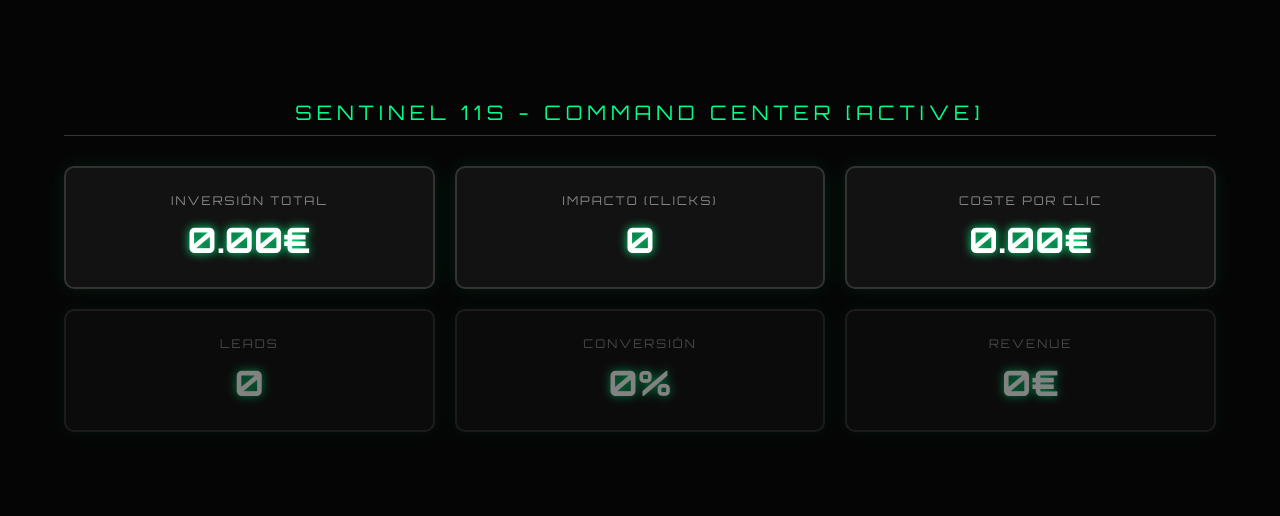
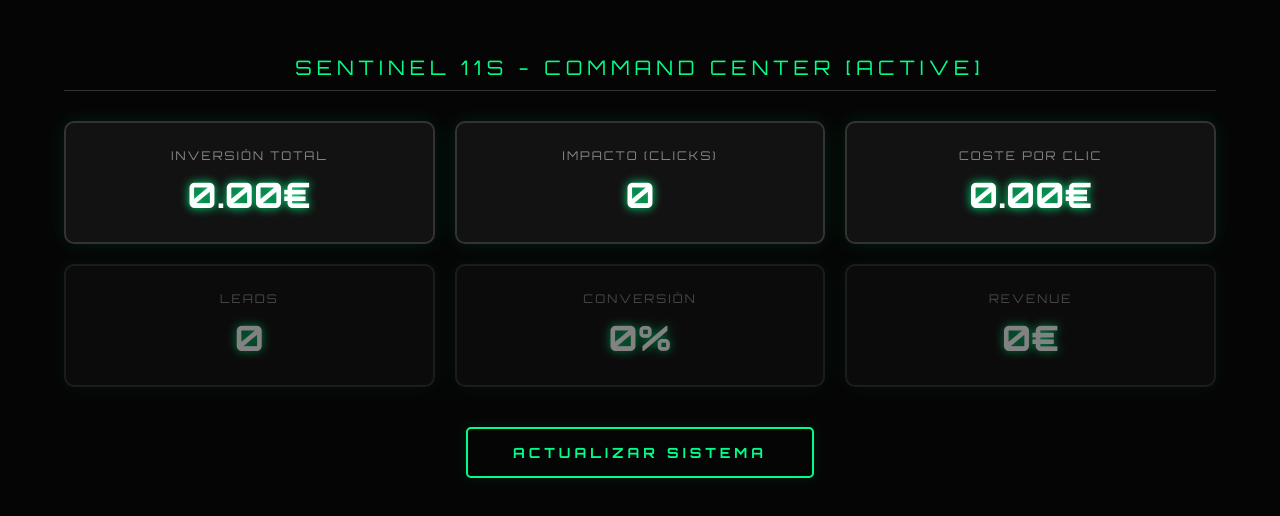
Before and after one commit to ventasonlinelab-source/dashboard, a plain HTML site: page index.html in a window 1280 px wide. Shown: the part 134-650 px from the top of the page. Drawn offline with Linux system fonts and the light colour scheme; no server answers.

Commit message:
index.html

```diff
--- a/index.html
+++ b/index.html
@@ -4,13 +4,19 @@
     <meta charset="UTF-8">
     <link href="https://fonts.googleapis.com/css2?family=Orbitron:wght@400;700&display=swap" rel="stylesheet">
     <style>
-        body { background: #050505; color: #00ff88; font-family: 'Orbitron', sans-serif; display: flex; justify-content: center; align-items: center; height: 100vh; margin: 0; }
+        body { background: #050505; color: #00ff88; font-family: 'Orbitron', sans-serif; display: flex; justify-content: center; align-items: center; height: 100vh; margin: 0; overflow: hidden; }
         .grid { display: grid; grid-template-columns: repeat(3, 1fr); gap: 20px; width: 90%; }
         .card { background: rgba(20,20,20,0.9); border: 2px solid #333; padding: 25px; border-radius: 10px; text-align: center; box-shadow: 0 0 20px rgba(0,255,136,0.1); transition: 0.3s; }
         .card:hover { border-color: #00ff88; box-shadow: 0 0 30px rgba(0,255,136,0.3); }
         .label { color: #888; font-size: 12px; letter-spacing: 2px; margin-bottom: 10px; text-transform: uppercase; }
         .value { font-size: 35px; font-weight: bold; color: #fff; text-shadow: 0 0 10px #00ff88; }
         .sector-title { grid-column: span 3; text-align: center; font-size: 20px; letter-spacing: 5px; color: #00ff88; margin-bottom: 10px; border-bottom: 1px solid #333; padding-bottom: 10px; }
+
+        /* BOTÓN DE COMANDO ACTIVADO */
+        .btn-container { grid-column: span 3; display: flex; justify-content: center; margin-top: 20px; }
+        .refresh-btn { background: transparent; border: 2px solid #00ff88; color: #00ff88; font-family: 'Orbitron', sans-serif; padding: 15px 45px; font-size: 14px; letter-spacing: 4px; cursor: pointer; border-radius: 5px; transition: 0.3s; box-shadow: 0 0 15px rgba(0,255,136,0.1); text-transform: uppercase; font-weight: bold; }
+        .refresh-btn:hover { background: #00ff88; color: #050505; box-shadow: 0 0 40px rgba(0,255,136,0.6); transform: translateY(-2px); }
+        .refresh-btn:active { transform: scale(0.95); opacity: 0.8; }
     </style>
 </head>
 <body>
@@ -43,17 +49,19 @@
         <div class="label">REVENUE</div>
         <div class="value">0€</div>
     </div>
+
+    <div class="btn-container">
+        <button class="refresh-btn" onclick="forceUpdate()">ACTUALIZAR SISTEMA</button>
+    </div>
 </div>
 
 <script>
 async function updateSentinel() {
     try {
         const targetUrl = 'https://n8n.planneruniversedigital.com/webhook/sentinel-data';
-        // Usamos el proxy AllOrigins para que el navegador no bloquee el asalto
         const r = await fetch(`https://api.allorigins.win/get?url=${encodeURIComponent(targetUrl)}`);
         const response = await r.json();
 
-        // n8n entrega los datos dentro de 'contents' cuando usamos el proxy
         const dataRaw = JSON.parse(response.contents);
         const d = Array.isArray(dataRaw) ? dataRaw[0] : dataRaw;
 
@@ -67,6 +75,32 @@ async function updateSentinel() {
 
     } catch (e) { console.error("Error en el asalto:", e); }
 }
+
+async function forceUpdate() {
+    const btn = document.querySelector('.refresh-btn');
+    const originalText = btn.innerText;
+    btn.innerText = 'FORZANDO ACTUALIZACIÓN...';
+    btn.disabled = true;
+
+    try {
+        // Disparo al Webhook que despierta a Facebook Ads en n8n
+        await fetch('https://n8n.planneruniversedigital.com/webhook/refresh-ads-manual', { method: 'POST' });
+
+        // Espera de 2.5s para que la API de Meta procese y la base de datos se actualice antes de leer
+        setTimeout(async () => {
+            await updateSentinel();
+            btn.innerText = originalText;
+            btn.disabled = false;
+        }, 2500);
+
+    } catch (e) {
+        console.error("Fallo en el comando:", e);
+        btn.innerText = 'ERROR EN LÍNEA';
+        setTimeout(() => { btn.innerText = originalText; btn.disabled = false; }, 3000);
+    }
+}
+
+// Carga inicial y bucle de refresco pasivo cada 30s
 updateSentinel();
 setInterval(updateSentinel, 30000);
 </script>
```
